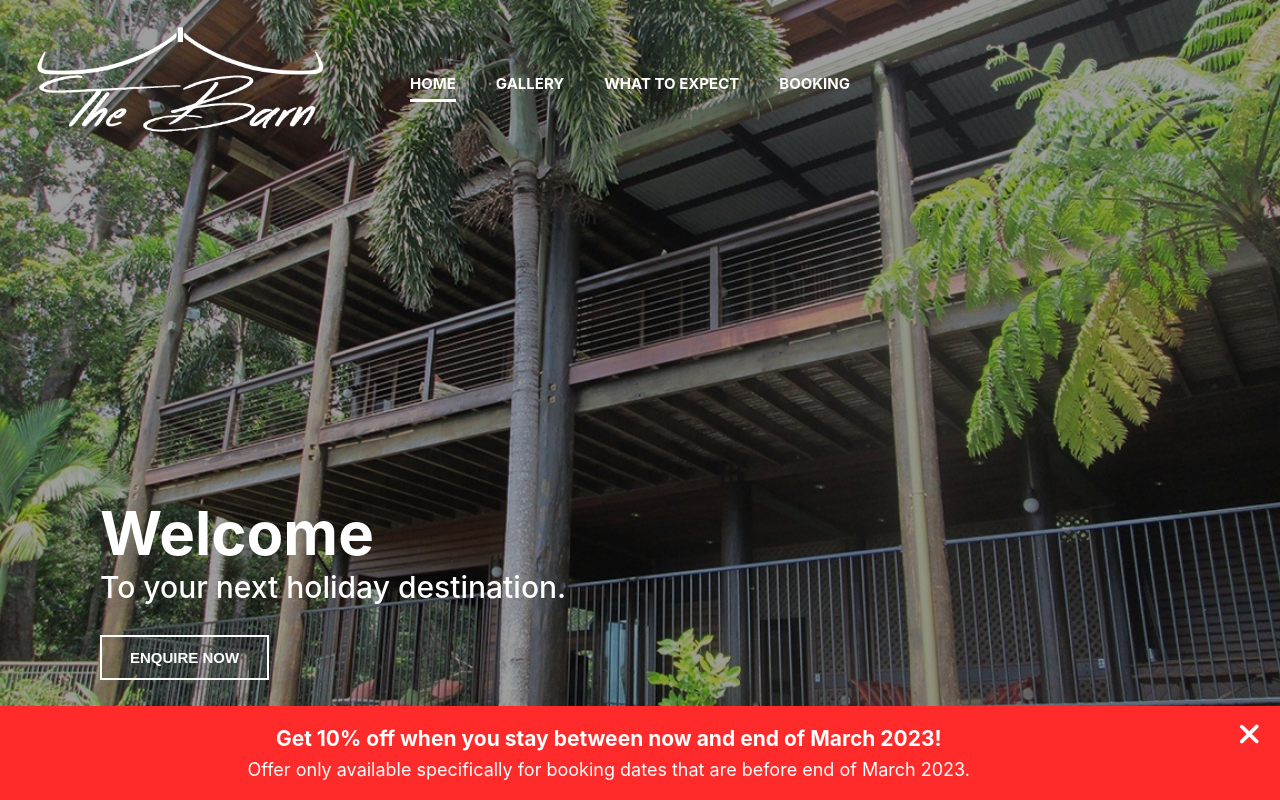
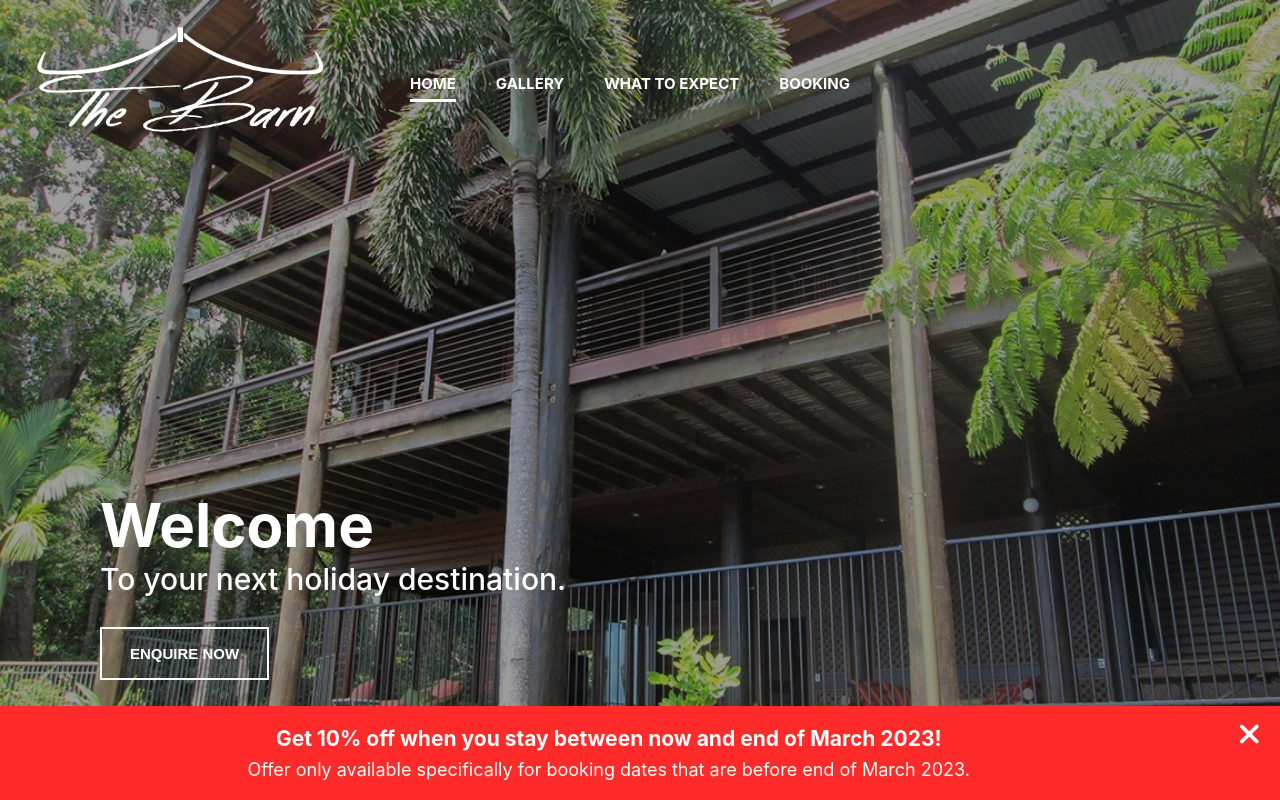
Before and after one commit to sing2536/thebarndaintree-v2, a Vue app: page / in a window 1280 px wide. Built offline with nearby package versions, Linux system fonts and the light colour scheme; what vue3-lazyload would draw is missing.

Commit message:
increased button size

```diff
--- a/src/assets/base.less
+++ b/src/assets/base.less
@@ -58,7 +58,7 @@ button {
   font-size: 1em;
   font-weight: bold;
   color: var(--text);
-  padding: 12px 28px;
+  padding: 16px 28px;
   text-transform: uppercase;
   border: 2px solid var(--text);
   background: transparent;
```
